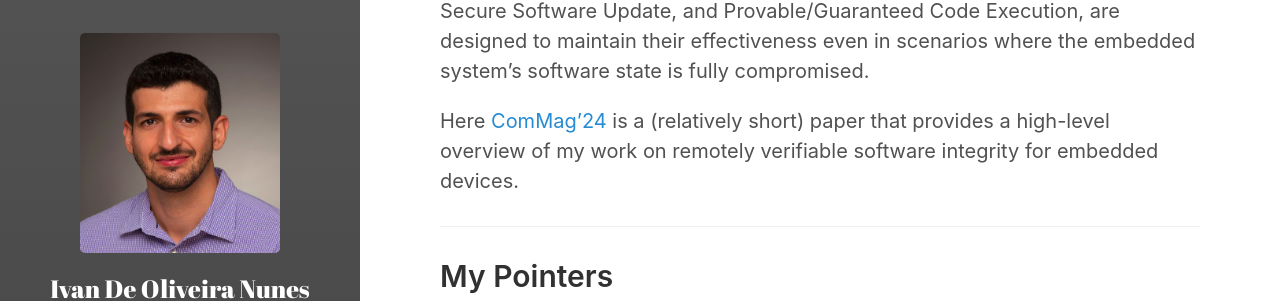
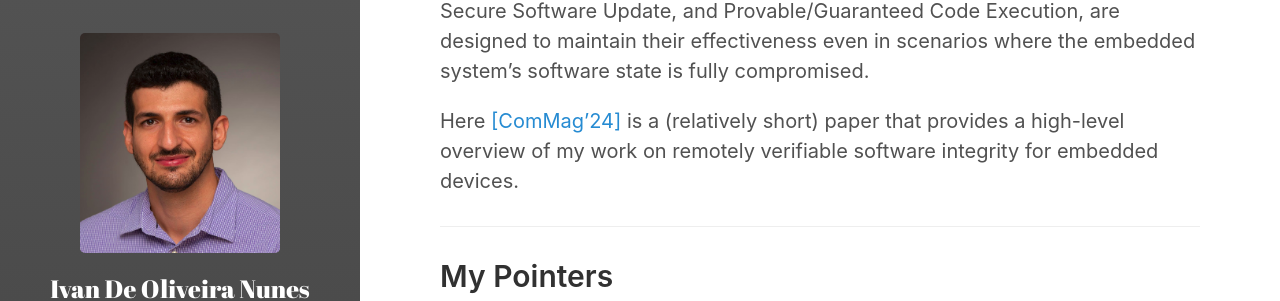
Before and after one commit to ivanolive/ivanolive.github.io, a Jekyll site: the page built from index.md, in a window 1280 px wide. Shown: the part 913-1214 px from the top of the page. Built offline with Jekyll 4.4.1, drawn with Linux system fonts in a browser that asks for light colours.

```diff
--- a/index.md
+++ b/index.md
@@ -22,7 +22,7 @@ I have a wide range of research interests that encompass various fields, includi
 
 My doctoral dissertation, completed in 2021, focused on the systematic co-design of secure and formally verified security services for resource-constrained embedded systems. These services, such as Remote Attestation, Secure Software Update, and Provable/Guaranteed Code Execution, are designed to maintain their effectiveness even in scenarios where the embedded system's software state is fully compromised.
 
-Here [ComMag'24](https://arxiv.org/pdf/2401.04308.pdf) is a (relatively short) paper that provides a high-level overview of my work on remotely verifiable software integrity for embedded devices.
+Here [[ComMag'24]](https://arxiv.org/pdf/2401.04308.pdf) is a (relatively short) paper that provides a high-level overview of my work on remotely verifiable software integrity for embedded devices.
 
 ___
 
```
